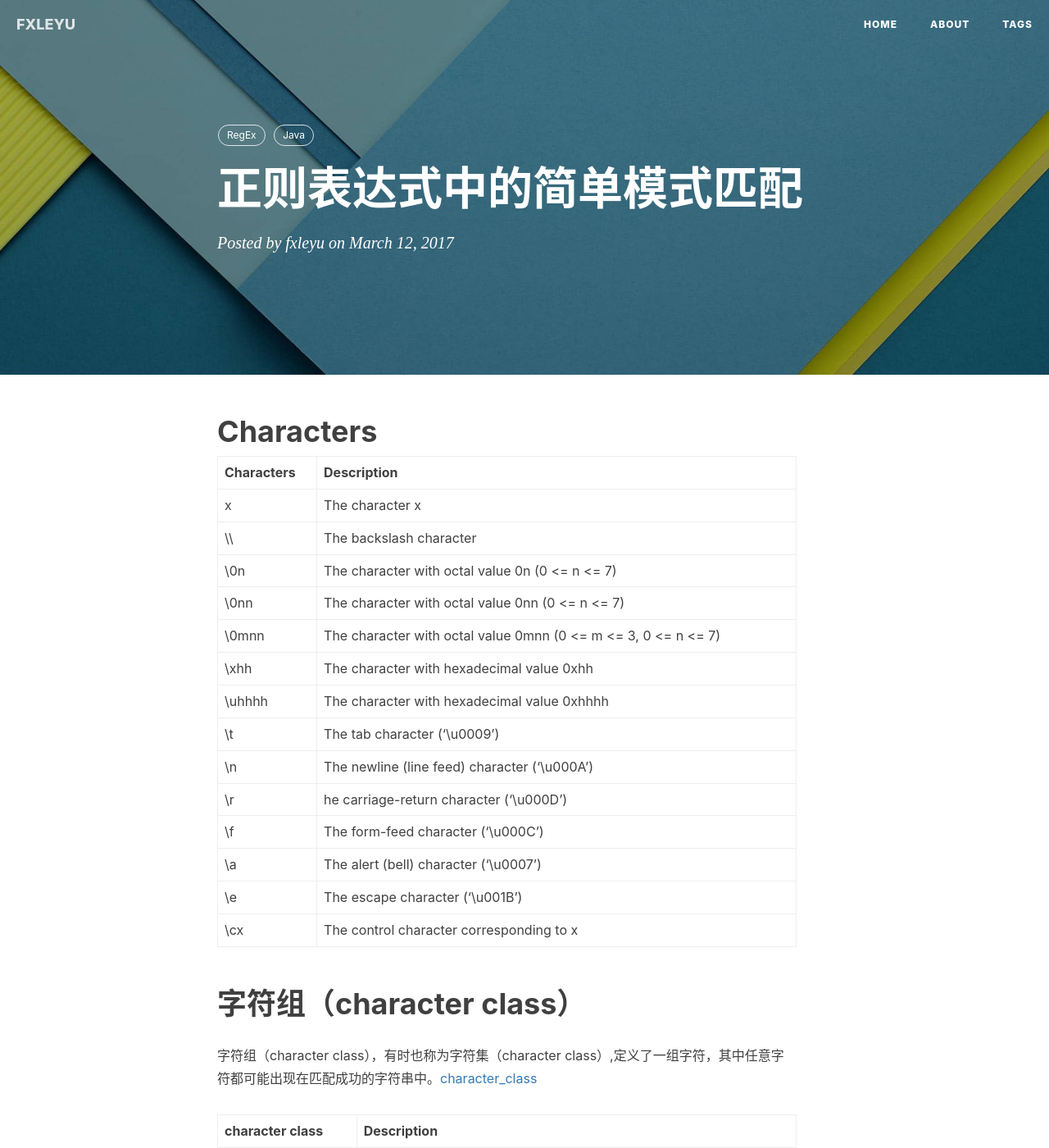
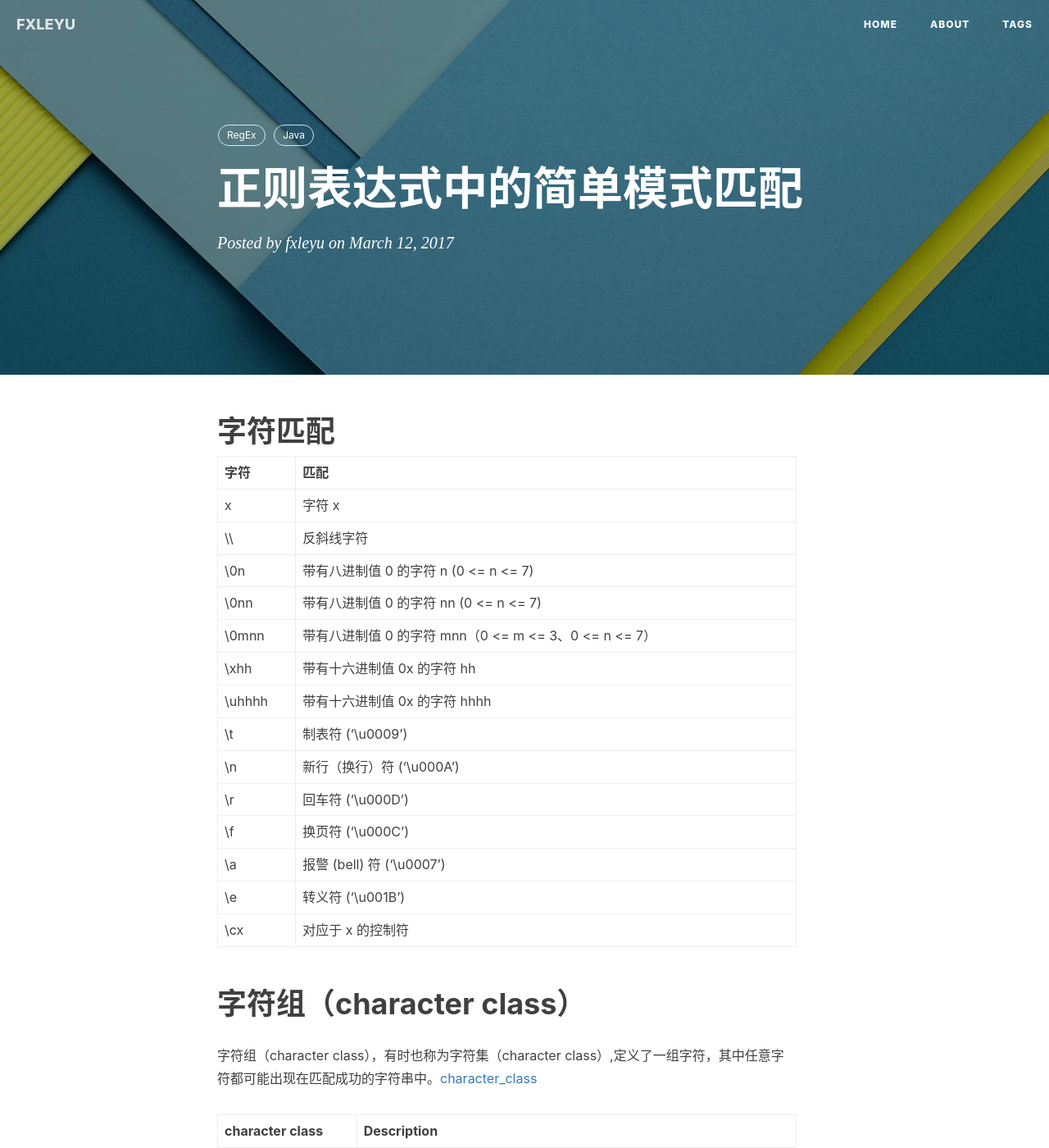
Before and after one commit to fxleyu/fxleyu.github.io, a Jekyll site: the page built from _posts/2017-03-12-simple-pattern-matching-in-regular-expressions.md, in a window 1280 px wide and 1400 px high. Shown: the whole window at 82% size. Built offline with Jekyll 4.4.1, drawn with Linux system fonts in a browser that asks for light colours; nearby versions of some CDN libraries; comment, search, counter and statistics services are not loaded.

Commit message:
UPDATE the blog of RegEx

```diff
--- a/_posts/2017-03-12-simple-pattern-matching-in-regular-expressions.md
+++ b/_posts/2017-03-12-simple-pattern-matching-in-regular-expressions.md
@@ -7,24 +7,24 @@ tags:
     - RegEx
     - Java
 ---
-# Characters
+# 字符匹配
 
-Characters | Description
+字符 | 匹配
 --------------|---------
-x      | The character x
-\\\\   | The backslash character
-\\0n   | The character with octal value 0n (0 <= n <= 7)
-\\0nn  | The character with octal value 0nn (0 <= n <= 7)
-\\0mnn | The character with octal value 0mnn (0 <= m <= 3, 0 <= n <= 7)
-\xhh   | The character with hexadecimal value 0xhh
-\uhhhh | The character with hexadecimal value 0xhhhh
-\t     | The tab character ('\u0009')
-\n     | The newline (line feed) character ('\u000A')
-\r     | he carriage-return character ('\u000D')
-\f     | The form-feed character ('\u000C')
-\a     | The alert (bell) character ('\u0007')
-\e     | The escape character ('\u001B')
-\cx    | The control character corresponding to x
+x      | 字符 x
+\\\\   | 反斜线字符
+\\0n   | 带有八进制值 0 的字符 n (0 <= n <= 7)
+\\0nn  | 带有八进制值 0 的字符 nn (0 <= n <= 7)
+\\0mnn | 带有八进制值 0 的字符 mnn（0 <= m <= 3、0 <= n <= 7）
+\xhh   | 带有十六进制值 0x 的字符 hh
+\uhhhh | 带有十六进制值 0x 的字符 hhhh
+\t     | 制表符 ('\u0009')
+\n     | 新行（换行）符 ('\u000A')
+\r     | 回车符 ('\u000D')
+\f     | 换页符 ('\u000C')
+\a     | 报警 (bell) 符 ('\u0007')
+\e     | 转义符 ('\u001B')
+\cx    | 对应于 x 的控制符
 
 # 字符组（character class）
 字符组（character class），有时也称为字符集（character class）,定义了一组字符，其中任意字符都可能出现在匹配成功的字符串中。[character_class]
```
